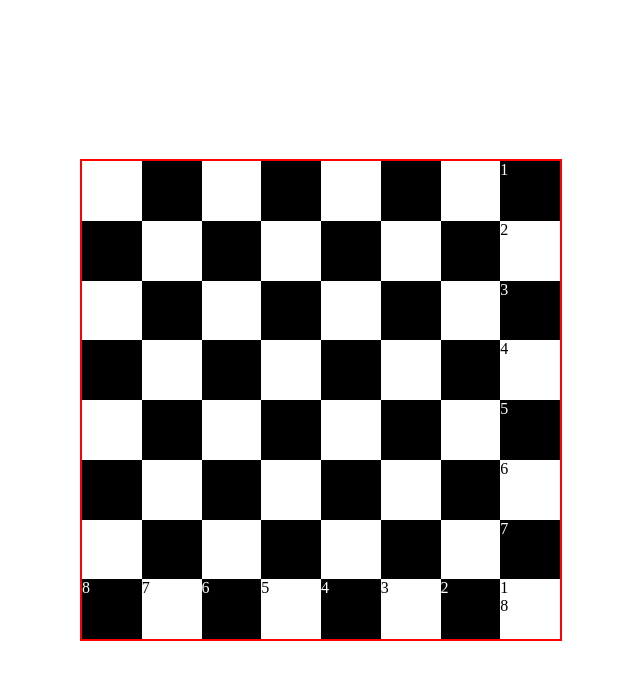
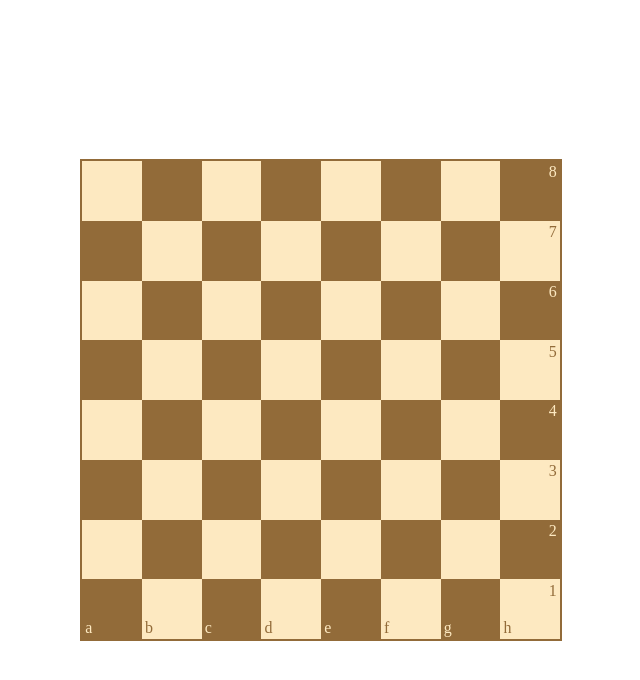
Before and after one commit to DanielBotnik/chess-game, a Svelte app: page / in a window 1280 px wide. Shown: the top 680 px of the page, without its empty margins (319-959 px from the left). Built offline with nearby package versions, Linux system fonts and the light colour scheme.

Commit message:
added scss

```diff
--- a/package.json
+++ b/package.json
@@ -13,14 +13,13 @@
     "rollup": "^2.3.4",
     "rollup-plugin-css-only": "^3.1.0",
     "rollup-plugin-livereload": "^2.0.0",
-    "rollup-plugin-scss": "^2.6.1",
     "rollup-plugin-svelte": "^7.0.0",
     "rollup-plugin-terser": "^7.0.0",
     "svelte": "^3.0.0",
     "svelte-preprocess": "^4.7.0"
   },
   "dependencies": {
-    "sirv-cli": "^1.0.0",
-    "svelte-watch-resize": "^1.0.3"
+    "node-sass": "^5.0.0",
+    "sirv-cli": "^1.0.0"
   }
 }
--- a/rollup.config.js
+++ b/rollup.config.js
@@ -4,7 +4,7 @@ import resolve from '@rollup/plugin-node-resolve';
 import livereload from 'rollup-plugin-livereload';
 import { terser } from 'rollup-plugin-terser';
 import css from 'rollup-plugin-css-only';
-import autoPreprocess from 'svelte-preprocess';
+import preprocess from 'svelte-preprocess';
 
 const production = !process.env.ROLLUP_WATCH;
 
@@ -42,8 +42,8 @@ export default {
 			compilerOptions: {
 				// enable run-time checks when not in production
 				dev: !production,
-				preprocess: autoPreprocess()
-			}
+			},
+			preprocess: preprocess()
 		}),
 		// we'll extract any component CSS out into
 		// a separate file - better for performance
@@ -70,7 +70,7 @@ export default {
 
 		// If we're building for production (npm run build
 		// instead of npm run dev), minify
-		production && terser()
+		production && terser(),
 	],
 	watch: {
 		clearScreen: false
--- a/src/Board.svelte
+++ b/src/Board.svelte
@@ -11,8 +11,8 @@
         board.style.height = `calc(${size}vmin + 2px)`;
 
         cells = Array.from({length: 64},(_,index) => {
-            const rank = Math.floor(index / 8) + 1;
-            const file = 8 - (index % 8);
+            const rank = 7 - Math.floor(index / 8) + 1;
+            const file = 1 + (index % 8);
             const cell = {
                 rank,
                 file,
@@ -35,7 +35,7 @@
 
 <style>
     .board {
-        border: 2px solid red;
+        border: 2px solid #926B39;
         display:grid;
         grid-template-columns: repeat(8,1fr);
         grid-template-rows: repeat(8,1fr);
--- a/src/Cell.svelte
+++ b/src/Cell.svelte
@@ -12,32 +12,58 @@ onMount(() => {
     cell.style.height = `${size/8}vmin`;
     cell.style.width = `${size/8}vmin`;
 });
+
+function numberToLetter(num){
+    return String.fromCharCode(96 + num);
+}
 </script>
 
-<style lang="scss">
+<style type="text/scss">
+
+    $blackColor: #926B39;
+    $whiteColor: #FDE9C1;
+
     .whitecell {
-        background-color: white;
-        > div {
-            color:black;
+        background-color: $whiteColor;
+        position: relative;
+
+        div {
+            color: $blackColor;
         }
     }
     .blackcell{
-        background-color: black;
-        > div {
-            color:white;
+        background-color: $blackColor;
+        position: relative;
+
+        div {
+            color: $whiteColor;
         }
+    }
+
+    .filenumber {
+        position: absolute;
+        bottom:0.2vmin;
+        left:0.4vmin;
+        font-size:2vmin;
+    }
+
+    .ranknumber {
+        position: absolute;
+        right: 0.4vmin;
+        top: 0.3vmin;
+        font-size: 2vmin;
     }
 </style>
 
 <div id='cell' bind:this={cell} class={(rank + file) % 2 === 0 ? 'blackcell' : 'whitecell'}>
-    {#if rank === 8}
-        <div>
-            {file}
+    {#if rank === 1}
+        <div class='filenumber'>
+            {numberToLetter(file)}
         </div>
     {/if}
 
-    {#if file === 1}
-        <div>
+    {#if file === 8}
+        <div class='ranknumber'>
             {rank}
         </div>
     {/if}
```
Also changed, not shown: 1 other file (tests, documents, lock files or other folders).
